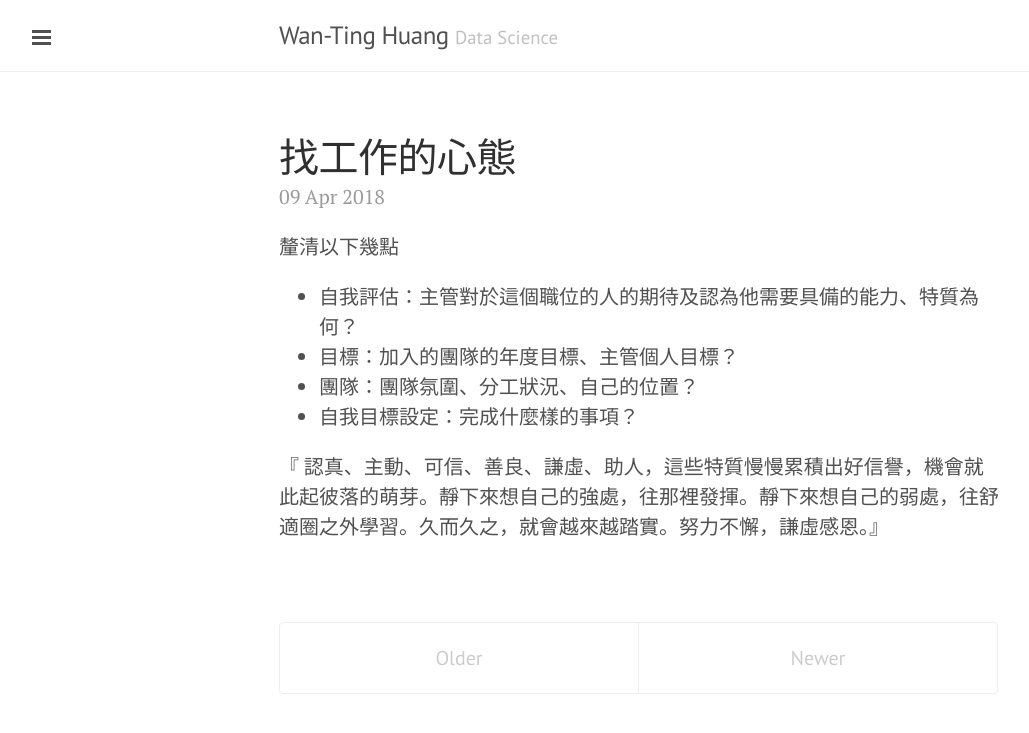
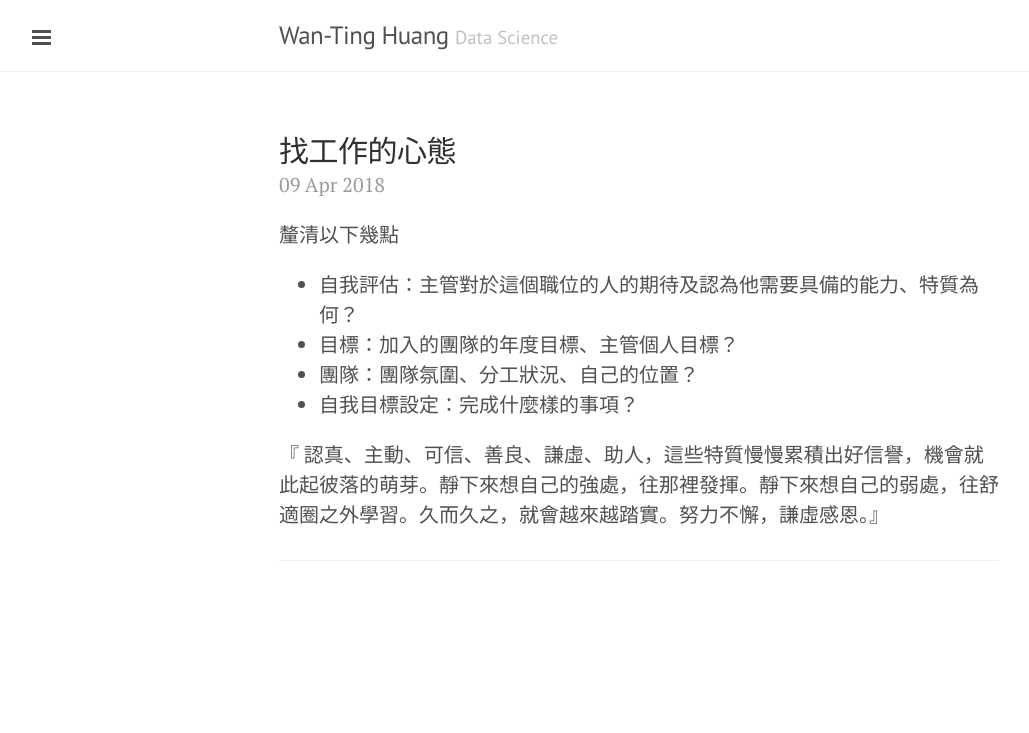
Before and after one commit to wantinghuang/wantinghuang.github.io, a Jekyll site: the page built from index.html, in a window 1280 px wide. Shown: the top 733 px of the page, without its empty margins (1-1030 px from the left). Built offline with Jekyll 4.4.1, drawn with Linux system fonts in a browser that asks for light colours; the list of posts is cut into pages by our own code.

Commit message:
Update index.html

```diff
--- a/index.html
+++ b/index.html
@@ -1,36 +1,45 @@
 ---
 layout: default
+title: Home
 ---
 
 <div class="posts">
   {% for post in paginator.posts %}
   <div class="post">
-    <h1 class="post-title">
-      <a href="{{ post.url }}">
-        {{ post.title }}
-      </a>
-    </h1>
 
-    <span class="post-date">{{ post.date | date_to_string }}</span>
+    <!-- using the split filter -->
+    <!--{% for post in site.posts limit:5 %}-->
+       <h2 class="post-title">
+         <a href="{{ site.baseurl }}{{ post.url }}">
+            {{ post.title }}
+         </a>
+       </h2>
 
-    {{ post.content }}
+       <span class="post-date">{{ post.date | date_to_string }}</span>
+       {{ post.content | split:'<!-- more -->' | first }}
+       {% if post.content contains '<!-- more -->' %}
+          <a class="post-preview" href="{{ post.url }}">Read More</a>
+       {% endif %}
+       <hr>
+    <!--{% endfor %}-->
+
   </div>
   {% endfor %}
 </div>
 
-<div class="pagination">
-  {% if paginator.next_page %}
-    <a class="pagination-item older" href="/page{{paginator.next_page}}">Older</a>
-  {% else %}
-    <span class="pagination-item older">Older</span>
-  {% endif %}
-  {% if paginator.previous_page %}
-    {% if paginator.page == 2 %}
-      <a class="pagination-item newer" href="/">Newer</a>
-    {% else %}
-      <a class="pagination-item newer" href="/page{{paginator.previous_page}}">Newer</a>
-    {% endif %}
-  {% else %}
-    <span class="pagination-item newer">Newer</span>
-  {% endif %}
-</div>
+<!--<div class="pagination">-->
+<!--  {% if paginator.next_page %}-->
+<!--    <a class="pagination-item older" href="{{ site.baseurl }}/page{{paginator.next_page}}">Older</a>-->
+<!--  {% else %}-->
+<!--    <span class="pagination-item older">Older</span>-->
+<!--  {% endif %}-->
+<!--  {% if paginator.previous_page %}-->
+<!--    {% if paginator.page == 2 %}-->
+<!--      <a class="pagination-item newer" href="{{ site.baseurl }}/">Newer</a>-->
+<!--    {% else %}-->
+<!--      <a class="pagination-item newer" href="{{ site.baseurl }}/page{{paginator.previous_page}}">Newer</a>-->
+<!--    {% endif %}-->
+<!--  {% else %}-->
+<!--    <span class="pagination-item newer">Newer</span>-->
+<!--  {% endif %}-->
+<!--</div>-->
```
